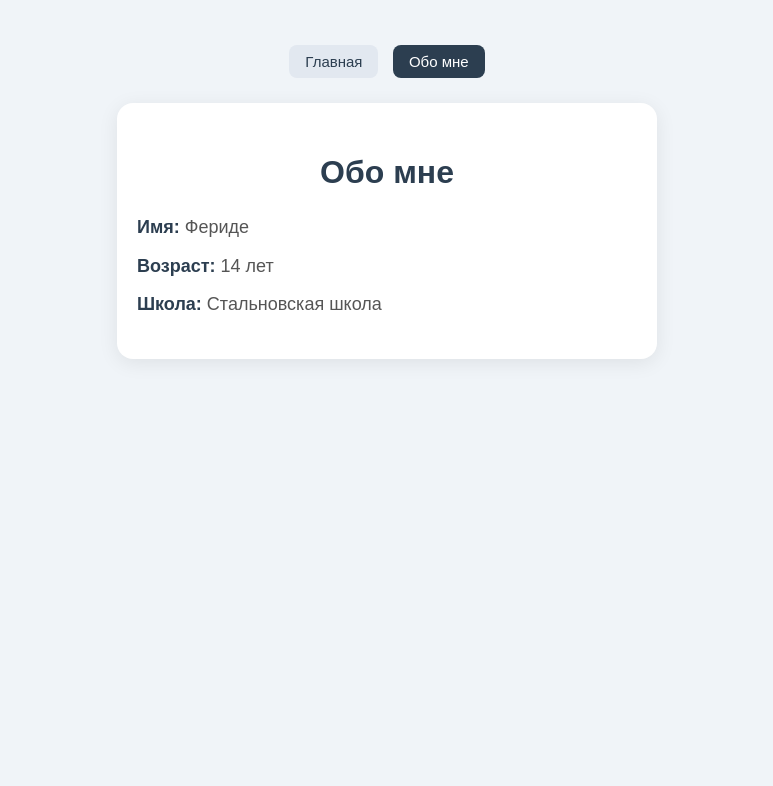
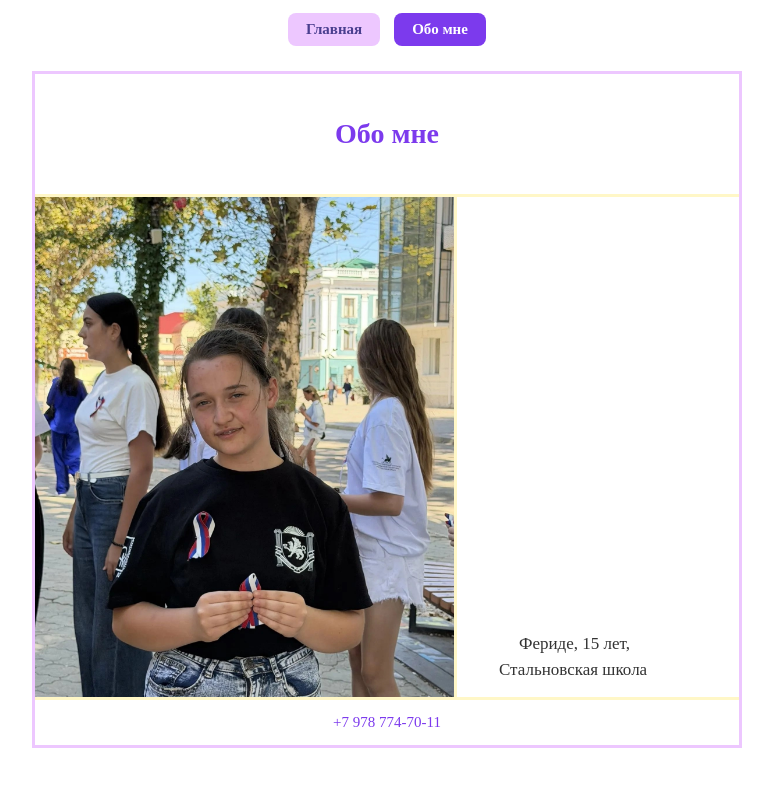
Before and after one commit to frridealieva-sys/my-site, a plain HTML site: page about.html in a window 1280 px wide. Shown: the whole page, without its empty margins (253-1026 px from the left). Drawn offline with Linux system fonts and the light colour scheme.

Commit message:
Update about.html

```diff
--- a/about.html
+++ b/about.html
@@ -5,47 +5,88 @@
   <meta name="viewport" content="width=device-width, initial-scale=1.0">
   <title>Обо мне</title>
   <style>
-    body {
-      font-family: Arial, sans-serif;
-      background: #f0f4f8;
+    #main {
+      width: 710px;
+      max-width: 100%;
+      margin: 20px auto;
+      border: 3px solid #edc7ff;
+      box-sizing: border-box;
+      background: white;
+    }
+    #header {
+      height: 120px;
+      display: flex;
+      align-items: center;
+      justify-content: center;
+      border-bottom: 3px solid #fff7c7;
+      font-size: 28px;
+      font-weight: bold;
+      color: #7c3aed;
+    }
+    #photo {
+      width: 450px;
+      max-width: 60%;
+      height: 500px;
+      float: left;
+      border-right: 3px solid #fff7c7;
+      display: flex;
+      align-items: center;
+      justify-content: center;
+      overflow: hidden;
+      background: #f4f0ff;
+      box-sizing: border-box;
+    }
+    #photo img {
+      width: 100%;
+      height: 100%;
+      object-fit: cover;
+    }
+    #text {
+      width: 255px;
+      max-width: 40%;
+      height: 500px;
+      float: right;
+      text-indent: 20px;
+      display: flex;
+      align-items: flex-end;
+      padding: 15px;
+      box-sizing: border-box;
+      font-size: 17px;
+      color: #333;
+      line-height: 1.5;
+    }
+    #footer {
+      height: 25px;
+      display: flex;
+      align-items: center;
+      justify-content: center;
+      clear: both;
+      border-top: 3px solid #fff7c7;
+      font-size: 15px;
+      color: #7c3aed;
+      padding: 10px;
+    }
+    #footer a {
+      color: #7c3aed;
+      text-decoration: none;
+    }
+    .menu {
       text-align: center;
-      padding: 40px 20px;
-      margin: 0;
+      margin-bottom: 10px;
     }
-    h1 { color: #2c3e50; font-size: 32px; }
-    p { color: #555; font-size: 18px; line-height: 1.6; }
-    .card {
-      background: white;
-      border-radius: 16px;
-      padding: 30px 20px;
-      max-width: 500px;
-      margin: 0 auto;
-      box-shadow: 0 4px 20px rgba(0,0,0,0.08);
-    }
-    .info {
-      text-align: left;
-      margin-top: 20px;
-    }
-    .info p {
-      margin: 10px 0;
-    }
-    .label {
-      font-weight: bold;
-      color: #2c3e50;
-    }
-    .menu { margin-bottom: 20px; }
     .menu a {
       display: inline-block;
       margin: 5px;
-      padding: 8px 16px;
-      background: #e2e8f0;
-      color: #2c3e50;
+      padding: 8px 18px;
+      background: #edc7ff;
+      color: #4a3f8f;
       text-decoration: none;
       border-radius: 8px;
+      font-weight: bold;
       font-size: 15px;
     }
     .menu a.active {
-      background: #2c3e50;
+      background: #7c3aed;
       color: white;
     }
   </style>
@@ -56,12 +97,14 @@
     <a href="about.html" class="active">Обо мне</a>
   </div>
 
-  <div class="card">
-    <h1>Обо мне</h1>
-    <div class="info">
-      <p><span class="label">Имя:</span> Фериде</p>
-      <p><span class="label">Возраст:</span> 14 лет</p>
-      <p><span class="label">Школа:</span> Стальновская школа</p>
+  <div id="main">
+    <div id="header">Обо мне</div>
+    <div id="photo">
+      <img src="7dYm4k6dX0s-3.jpg" alt="Моё фото">
+    </div>
+    <div id="text">Фериде, 15 лет, Стальновская школа</div>
+    <div id="footer">
+      <a href="tel:+79787747011">+7 978 774-70-11</a>
     </div>
   </div>
 </body>
```
